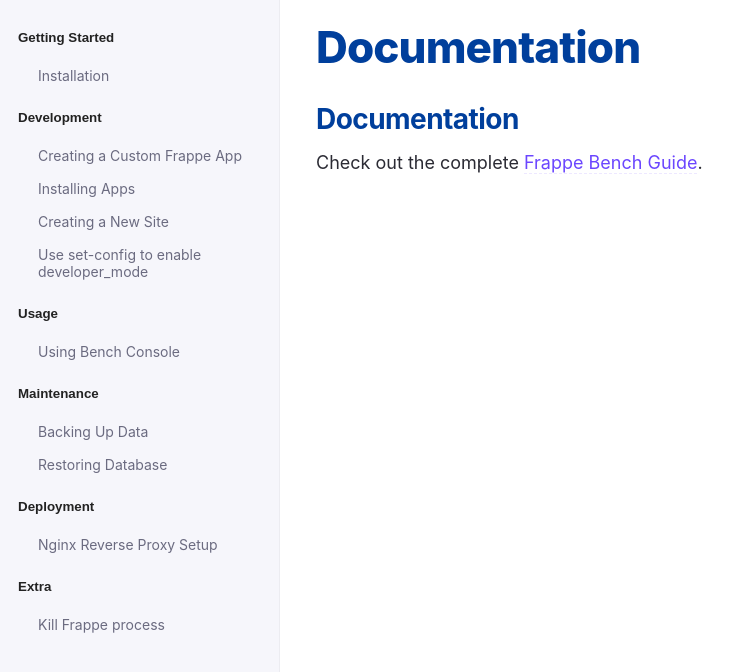
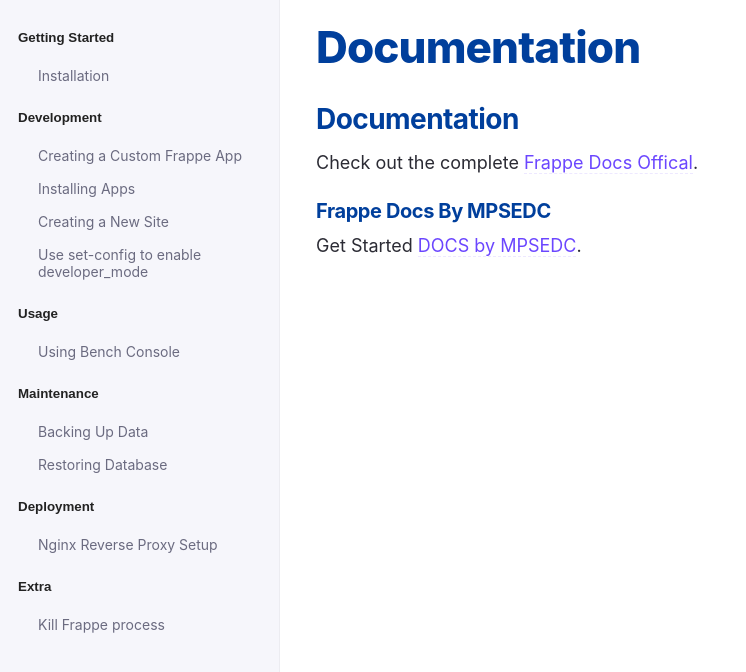
Before and after one commit to inxeoz/docs_frappe, a Jekyll site: the page built from index.markdown, in a window 1280 px wide. Shown: the top 672 px of the page, without its empty margins (0-746 px from the left). Built offline with Jekyll 4.4.1, drawn with Linux system fonts in a browser that asks for light colours; our own code applies the rules of GitHub Pages for plain Markdown files.

Commit message:
docs ref

```diff
--- a/index.markdown
+++ b/index.markdown
@@ -1,2 +1,7 @@
 ## Documentation
-Check out the complete [Frappe Bench Guide](/docs/).
+
+Check out the complete [Frappe Docs Offical](https://docs.frappe.io/framework/user/en/introduction).
+
+### Frappe Docs By MPSEDC
+
+Get Started [DOCS by MPSEDC](/docs/01-installation).
```
